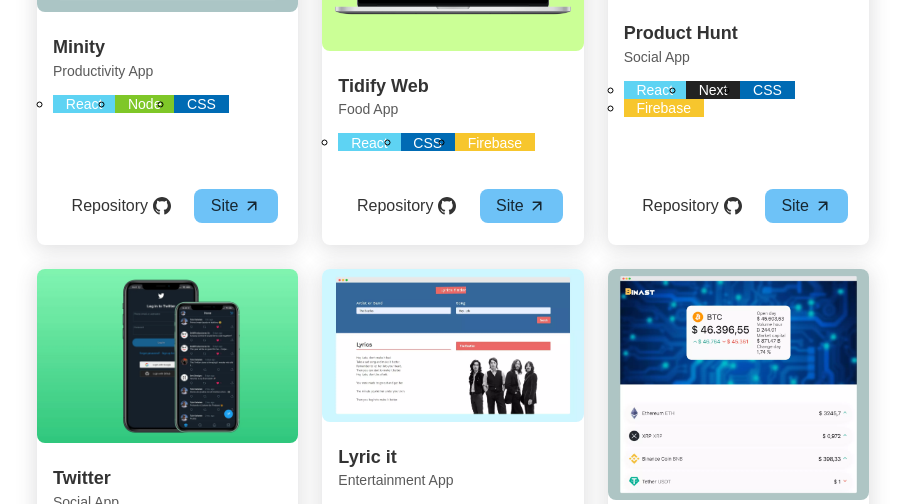
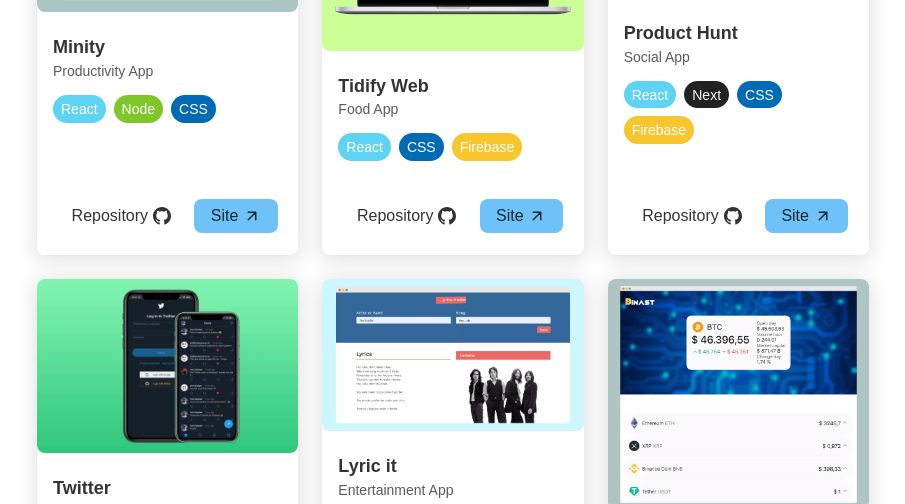
Before and after one commit to tzivigelstein/portfolio, a React (Create React App) app: page / in a window 1280 px wide. Shown: the part 1196-1700 px from the top of the page, without its empty margins (187-1092 px from the left). Built offline with nearby package versions, Linux system fonts and the light colour scheme.

Commit message:
Delete unused classes and add better styling

```diff
--- a/src/components/ProjectCard/index.module.css
+++ b/src/components/ProjectCard/index.module.css
@@ -6,9 +6,6 @@
   border-radius: 0.5rem;
   box-shadow: 0 0.188rem 1.25rem 0.125rem rgb(64 62 67 / 16%);
   text-decoration: none;
-}
-
-.imageContainer {
 }
 
 .imageLink {
@@ -41,18 +38,21 @@
 }
 
 .stackList {
+  gap: 0.5rem;
   margin: 0;
   padding: 0.7rem 0 0 0;
   display: flex;
   flex-wrap: wrap;
+  list-style: none;
+}
+
+.stackTechContainer {
+  padding: 0.3rem 0.5rem;
+  border-radius: 100rem;
 }
 
 .stackTech {
   color: #fff;
-  border-radius: 100rem;
-  padding: 0.3rem 0.5rem;
-  transition: filter 0.3s ease;
-  margin: 0.3rem;
   font-size: 0.875rem;
 }
 
@@ -116,14 +116,6 @@
     filter: brightness(1.1);
   }
 
-  .stackTech {
-    filter: brightness(0.9);
-  }
-
-  .stackTech:hover {
-    filter: brightness(1);
-  }
-
   .githubLink:hover {
     border: 1px solid rgba(0, 0, 0, 0.4);
   }
--- a/src/components/ProjectsSection/projectsection.module.css
+++ b/src/components/ProjectsSection/projectsection.module.css
@@ -1,6 +1,3 @@
-.container {
-}
-
 .secondarySection {
   margin-bottom: 4rem;
 }
@@ -16,4 +13,5 @@
   display: grid;
   grid-template-columns: repeat(auto-fit, minmax(15rem, 1fr));
   gap: 1.5rem;
+  list-style: none;
 }
```
